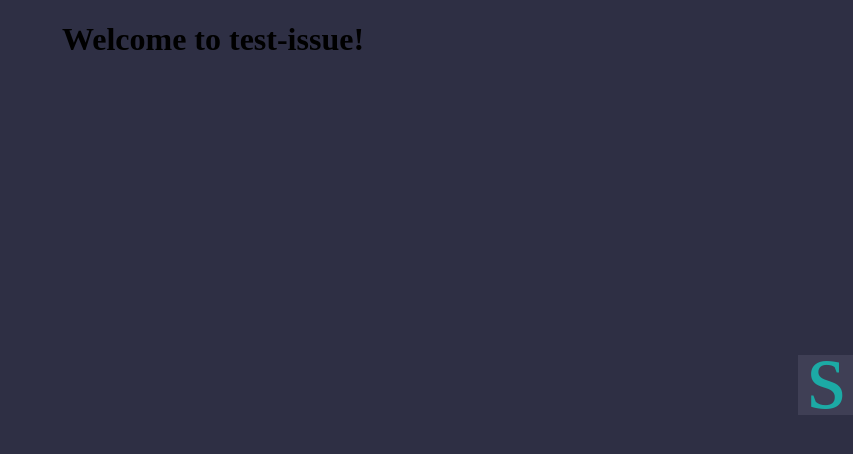
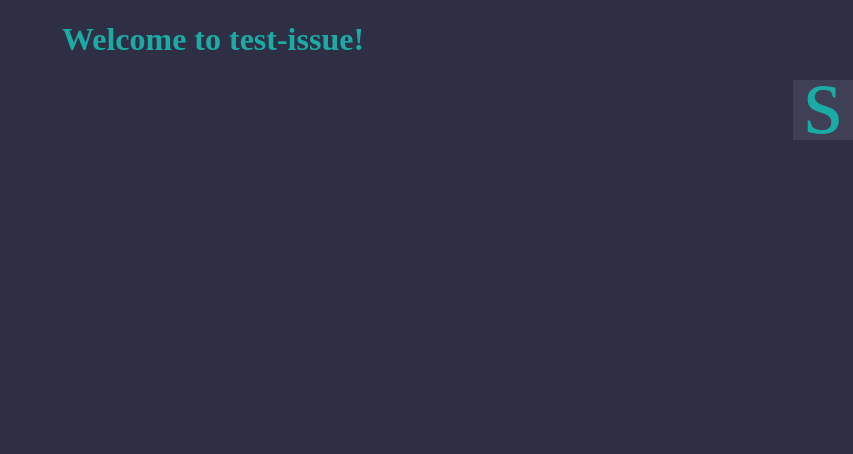
Before and after one commit to alunenko/test_geo, an Angular app in the folder test-issue/: page / in a window 1280 px wide. Shown: the top 454 px of the page, without its empty margins (427-1280 px from the left). Built offline with nearby package versions, Linux system fonts and the light colour scheme.

Commit message:
feature/design: code refactoring

```diff
--- a/test-issue/src/app/app.component.html
+++ b/test-issue/src/app/app.component.html
@@ -1,5 +1,3 @@
-<div>
-    <h1>Welcome to {{ title }}!</h1>
-</div>
+<h1>Welcome to {{ title }}!</h1>
 
 <app-autocomplete></app-autocomplete>
--- a/test-issue/src/app/app.component.scss
+++ b/test-issue/src/app/app.component.scss
@@ -1,5 +1,25 @@
+:root{
+  --color1: #2e2f44;
+  --color2: transparent;
+  --color3: #1caaa5;
+  --color4: #3f3f55;
+  --color5: #8c8ca8;
+
+  --backgroundColor-homePage: var(--color1);
+  --borderColor-autocomplite: var(--color2);
+
+  --color-autocompliteSearchIcon: var(--color3);
+  --color-autocompliteCloseIcon: var(--color3);
+  --backgroundColor-autocomplite: var(--color4);
+  --color-autocomplite: var(--color5);
+
+  --backgroundColor-content: var(--color4);
+
+  --color-homePage: var(--color3);
+}
+
 body {
-  background-color: #2e2f44;
+  background-color: var(--backgroundColor-homePage);
   overflow: hidden;
 }
 
@@ -18,6 +38,7 @@ ul {
 
 h1 {
   text-align: center;
+  color: var(--color-homePage);
 }
 
 p {
--- a/test-issue/src/app/components/autocomplete/autocomplete.component.html
+++ b/test-issue/src/app/components/autocomplete/autocomplete.component.html
@@ -1,17 +1,14 @@
 <div [@toggleSearchBar]="isOpen ? 'open' : 'closed'"
-        id="container"
      class="autocomplete border-left-none">
-  <div id="content">
-    <span id="loupe"
+  <span class="search-icon"
         (click)="onOpen()"></span>
   <input autocomplete
-           [value]="autocompliteValue"
+         [value]="autocompleteValue"
          (focus)="onFocus()"
          class="autocomplete-search d-none"
          type="text">
   <app-autocomplete-result></app-autocomplete-result>
   <span (click)="onClose()"
         id="close"
-          class="hide">X</span>
+        class="close-icon hide">X</span>
 </div>
-</div>
--- a/test-issue/src/app/components/autocomplete/autocomplete.component.scss
+++ b/test-issue/src/app/components/autocomplete/autocomplete.component.scss
@@ -1,22 +1,25 @@
-#container {
-  position: absolute;
-  right: 0;
-  top: calc(50% - 50px);
-  width: calc(100% + 50px);
-  transition: .4s all;
-  border: 5px solid transparent;
-  border-right: 0 none;
+.search-icon {
+  width: 50px;
+  height: 50px;
+  display: inline-block;
+  position: relative;
+  cursor: pointer;
 
-  &.border-left-none {
-    border-left: 0 none;
+  &:after {
+    content: 's';
+    width: 50px;
+    height: 50px;
+    position: absolute;
+    font-size: 100px;
+    line-height: 30px;
+    top: 0;
+    left: 0;
+    color: var(--color-autocompliteSearchIcon);
+    text-align: center;
   }
 }
 
-#container.border-left-none {
-  border-left: 0 none;
-}
-
-@keyframes containerBounce {
+@keyframes autocompleteBounce {
   0% {
     border-radius: 40px 10px;
     transform: skew(-28deg);
@@ -43,44 +46,14 @@
   }
 }
 
-#loupe {
-  width: 50px;
-  height: 50px;
-  display: inline-block;
-  position: relative;
-
-  &:after {
-    content: 's';
-    width: 50px;
-    height: 50px;
-    position: absolute;
-    font-size: 100px;
-    line-height: 30px;
-    top: 0;
-    left: 4px;
-    color: #1caaa5;
-  }
-}
-
-#wrapper {
-  width: 100%;
-  height: 50px;
-}
-
-#content {
-  height: 50px;
-  background-color: #3f3f55;
-  padding: 5px;
-}
-
-#close {
+.close-icon {
   width: 45px;
   height: 50px;
   position: absolute;
   font-size: 30px;
   line-height: 52px;
   top: calc(50% - 25px);
-  color: #1caaa5;
+  color: var(--color-autocompliteCloseIcon);
   text-align: center;
   transition: .3s all;
 
@@ -89,25 +62,37 @@
   }
 
   &.hide {
-    right: -40px;
+    right: -60px;
     display: none;
   }
 
   &.show {
-    right: 40px;
+    right: 60px;
     display: block;
   }
 }
 
 .autocomplete {
+  position: absolute;
+  right: 0;
+  width: calc(100% + 50px);
+  transition: .4s all;
+  height: 50px;
+  background-color: var(--backgroundColor-content);
+  padding: 5px;
+
+  &.border-left-none {
+    border-left: 0 none;
+  }
+
   &-search {
     position: absolute;
     height: 50px;
     box-sizing: border-box;
     border: 0 none;
-    background-color: #3f3f55;
-    color: #8c8ca8;
-    width: calc(100% - 150px);
+    background-color: var(--backgroundColor-autocomplite);
+    color: var(--color-autocomplite);
+    width: calc(100% - 160px);
     font-size: 25px;
     padding: 5px;
     outline: none;
--- a/test-issue/src/app/components/autocomplete/autocomplete.component.ts
+++ b/test-issue/src/app/components/autocomplete/autocomplete.component.ts
@@ -15,14 +15,14 @@ import {animate, state, style, transition, trigger} from "@angular/animations";
     animations: [
         trigger('toggleSearchBar', [
             state('open', style({
-                animation: 'containerBounce .4s',
+                animation: 'autocompleteBounce .4s',
                 width: 'calc(100% + 50px)',
-                right: '-50px'
+                right: '-60px'
             })),
             state('closed', style({
-                animation: 'containerBounce .4s',
-                width: '60px',
-                right: '-5px'
+                animation: 'autocompleteBounce .4s',
+                width: '50px',
+                right: '0'
             })),
             transition('open => closed', [
                 animate('.4s')
@@ -34,19 +34,19 @@ import {animate, state, style, transition, trigger} from "@angular/animations";
     ]
 })
 export class AutocompleteComponent {
-    autocompliteValue = "";
+    autocompleteValue = "";
     isSearchBarOpen = false;
     isOpen = false;
 
     constructor(
         private geoService: GeoService,
-        private autocompliteResultService: AutocompleteResultService,
+        private autocompleteResultService: AutocompleteResultService,
         private elementReference: ElementRef,
         private renderer2: Renderer2
     ) {
         this.geoService.newSelected.subscribe(
             (newValue) => {
-                this.autocompliteValue = newValue;
+                this.autocompleteValue = newValue;
             }
         )
     }
@@ -55,7 +55,7 @@ export class AutocompleteComponent {
         let isGeonamesResult = this.geoService.getResults();
 
         if (isGeonamesResult) {
-            this.autocompliteResultService.showDisplayResults();
+            this.autocompleteResultService.showDisplayResults();
         }
     }
 
@@ -84,7 +84,7 @@ export class AutocompleteComponent {
 
         this.isOpen = false;
         this.isSearchBarOpen = false;
-        this.autocompliteResultService.hideDisplayResults();
+        this.autocompleteResultService.hideDisplayResults();
 
         if(!isInput) {
             this.renderer2.addClass(inputElement, className);
```
Lines whose indentation alone changed are shown as unchanged.
